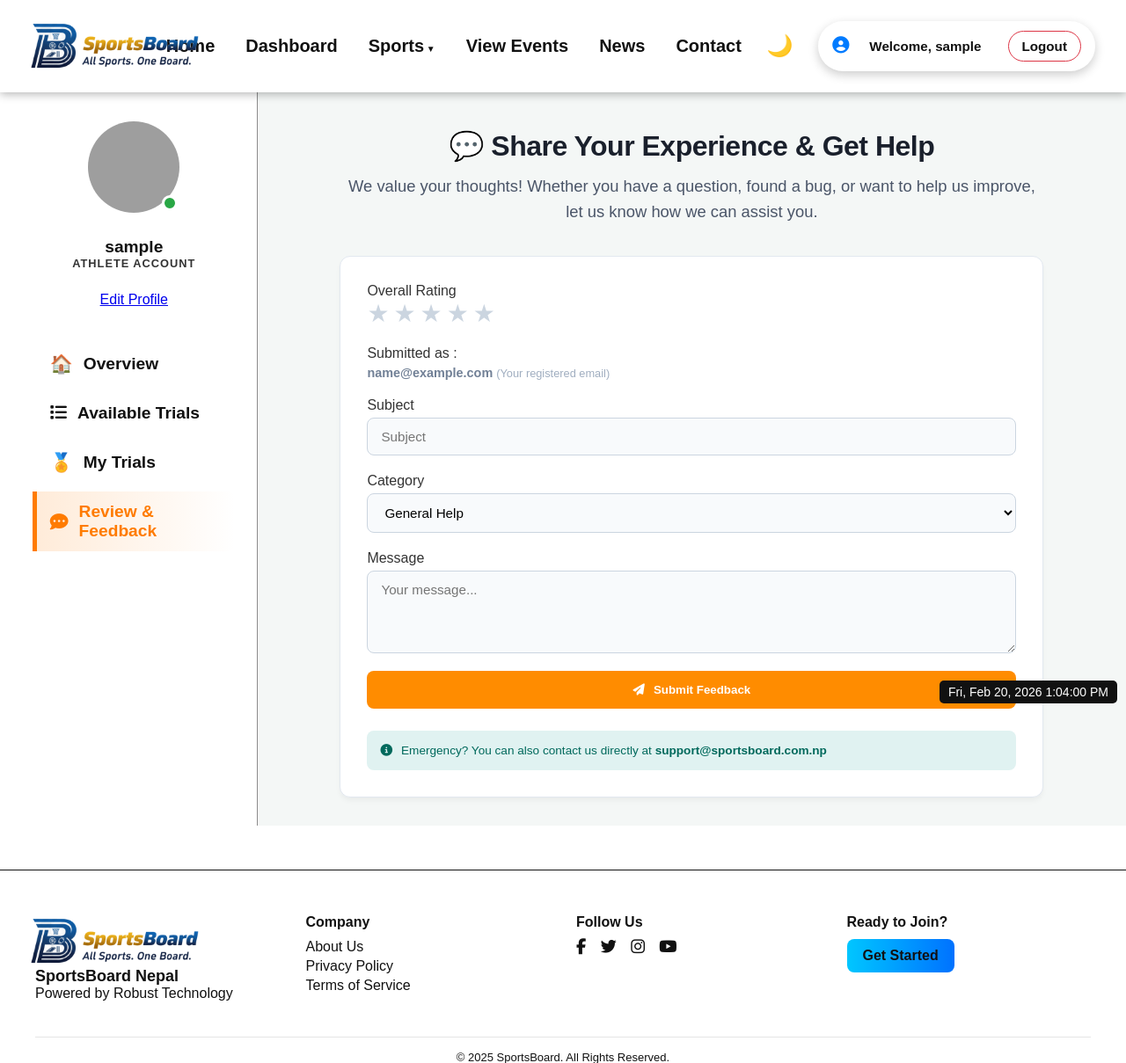
After one commit to AnujaLamichhane/SportsBoard, a Django app: page /accounts/feedback/ in a window 1280 px wide. The commit adds this page. Shown: the top 1209 px of the page at 88% size. Run offline with Django 5.2, Linux system fonts and the light colour scheme; the visitor is signed in with stand-in values (Sample User, id 1); data that the repository does not hold is empty; some libraries are stand-ins or nearby versions; grey boxes are pictures that could not be loaded.

Commit message:
user dashboard changes

```diff
--- /dev/null
+++ b/accounts/static/accounts/css/feedback.css
@@ -0,0 +1,122 @@
+/* Container Spacing */
+.feedback-page {
+    max-width: 800px;
+    margin: 0 auto;
+    padding-top: 20px;
+}
+
+.feedback-page .stat-flebel{
+    display: block;
+    font-size: 1.15rem;
+    font-weight: 500;
+    color: red;
+}
+
+/* Static Card Styling */
+.feedback-card-static {
+    background: #ffffff;
+    border: 1px solid #e2e8f0;
+    border-radius: 12px;
+    padding: 30px;
+    box-shadow: 0 4px 6px -1px rgba(0, 0, 0, 0.05);
+    animation: none !important; /* No pulsing */
+}
+
+.feedback-section {
+    margin-bottom: 20px;
+}
+
+/* Input Styling to match dashboard */
+.custom-input {
+    width: 100%;
+    padding: 12px 15px;
+    background: #f8fafc;
+    border: 1px solid #cbd5e0;
+    border-radius: 8px;
+    font-size: 0.95rem;
+    margin-top: 5px;
+    transition: border-color 0.2s;
+}
+
+.custom-input:focus {
+    outline: none;
+    border-color: #ff8c00;
+    background: #fff;
+}
+
+/* Orange Submit Button */
+.btn-submit-orange {
+    width: 100%;
+    background: #ff8c00;
+    color: white;
+    border: none;
+    padding: 14px;
+    border-radius: 8px;
+    font-weight: 600;
+    cursor: pointer;
+    display: flex;
+    align-items: center;
+    justify-content: center;
+    gap: 10px;
+}
+
+.btn-submit-orange:hover {
+    background: #e67e00;
+}
+
+/* Star Rating */
+.star-rating {
+    display: flex;
+    flex-direction: row-reverse;
+    justify-content: flex-end;
+    gap: 5px;
+}
+.star-rating input { display: none; }
+.star-rating label {
+    font-size: 28px;
+    color: #cbd5e0;
+    cursor: pointer;
+}
+.star-rating label:hover,
+.star-rating label:hover ~ label,
+.star-rating input:checked ~ label {
+    color: #ff8c00;
+}
+
+/* Emergency Alert */
+.emergency-alert {
+    margin-top: 25px;
+    background: #e0f2f1;
+    color: #00695c;
+    padding: 15px;
+    border-radius: 8px;
+    font-size: 0.85rem;
+    display: flex;
+    align-items: center;
+    gap: 10px;
+}
+
+/* Merged Header Style - Increased Sizes */
+.main-title {
+    font-size: 2rem;          /* Increased from 1.6rem */
+    font-weight: 800;            /* Extra bold for emphasis */
+    color: #1a202c;              /* Slightly darker for better contrast */
+    margin-bottom: 12px;
+    letter-spacing: -0.5px;      /* Tighter, professional look */
+    text-align: center;
+}
+
+.subtitle {
+    color: #4a5568;              /* Darker gray for better readability */
+    font-size: 1.15rem;          /* Increased from 0.95rem */
+    line-height: 1.6;
+    max-width: 850px;            /* Slightly wider to accommodate larger text */
+    margin-top: 5px;
+    font-weight: 400;
+    text-align: center;
+}
+
+/* Ensure the card spacing stays consistent */
+.section-header-main {
+    margin-bottom: 45px;         /* Increased gap for the larger font */
+}
--- a/accounts/static/accounts/css/user_dashboard.css
+++ b/accounts/static/accounts/css/user_dashboard.css
@@ -127,9 +124,10 @@
     display: flex;
     align-items: center;
     gap: 12px;
-    padding: 12px 24px;
+    padding: 12px 15px;
     text-decoration: none !important;
     font-weight: 600;
+    font-size: larger;
     color: var(--text-color);
     border-left: 5px solid transparent;
     transition: all 0.2s ease-in-out;
--- a/accounts/templates/accounts/_sidebar.html
+++ b/accounts/templates/accounts/_sidebar.html
@@ -1,4 +1,4 @@
-<aside style="width: 280px; background: var(--nav-bg); padding: 2.5rem 1.5rem; border-right: 1px solid rgba(128,128,128,0.9); display: flex; flex-direction: column; min-height: 100vh; flex-shrink: 0;">
+<aside style="width: 280px;;max-width: 280px; background: var(--nav-bg); padding: 2.5rem 1.5rem; border-right: 1px solid rgba(128,128,128,0.9); display: flex; flex-direction: column; min-height: 100vh; flex-shrink: 0;">
     <div style="text-align: center; margin-bottom: 2.5rem;">
         <div style="position: relative; display: inline-block;">
             <img src="{{ request.user.profile.profile_url }}" style="width: 110px; height: 110px; border-radius: 50%; object-fit: cover; border: 4px solid var(--accent-color); padding: 3px; background: var(--bg-color);">
@@ -13,10 +13,10 @@
         </a>
     </div>
 
-    <nav style="display: flex; flex-direction: column; gap: 8px;">
+    <nav style="display: flex; flex-direction: column; gap: 9px;">
         <a href="{% url 'accounts:user_dashboard' %}"
             class="nav-link {% if request.resolver_match.url_name == 'user_dashboard' %}active{% endif %}">
-            <span style="font-size: 1.1rem;">🏠</span>
+            <span style="font-size: 1.3rem;">🏠</span>
             <span> Overview</span>
         </a>
         <a href="{% url 'accounts:available_trials' %}" class="nav-link {% if request.resolver_match.url_name == 'available_trials' %}active{% endif %}">
@@ -25,12 +25,17 @@
         </a>
         <a href="{% url 'accounts:my_trials' %}"
             class="nav-link {% if request.resolver_match.url_name == 'my_trials' %}active{% endif %}">
-                        <span style="font-size: 1.1rem;">🏅</span>
+            <span style="font-size: 1.3rem;">🏅</span>
             <span>My Trials</span>
         </a>
         <!-- <a href="#" class="nav-link">
             <span style="font-size: 1.1rem;">⚙️</span>
             <span>Settings</span>
         </a> -->
+        <a href="{% url 'accounts:feedback' %}"
+            class="nav-link {% if request.resolver_match.url_name == 'feedback' %}active{% endif %}">
+                <i class="fas fa-comment-dots me-2" style="font-size: 1.3rem;"></i>
+                <span>Review & Feedback</span>
+        </a>
     </nav>
 </aside>
--- a/accounts/templates/accounts/available_trial.html
+++ b/accounts/templates/accounts/available_trial.html
@@ -1,8 +1,8 @@
 {% extends 'accounts/user_dashboard.html' %}
 {% load static %}
 {% block extra_head %}
+<link rel="stylesheet" href="{% static 'accounts/css/available_trial.css' %}">
     <link rel="stylesheet" href="{% static 'accounts/css/user_dashboard.css' %}">
-    <link rel="stylesheet" href="{% static 'accounts/css/available_trial.css' %}">
 {% endblock %}
 {% block athlete_dashboard_content %}
 <div class="available-trials-page">
--- a/accounts/templates/accounts/edit_profile.html
+++ b/accounts/templates/accounts/edit_profile.html
@@ -236,7 +236,7 @@
 
                 <div class="form-actions">
                     <button type="submit" class="btn-save">Save Changes</button>
-                    <a href="{% url 'accounts:user_dashboard' %}" class="btn-cancel">Discard Changes</a>
+                    <a href="{% url 'accounts:edit_profile' %}" class="btn-cancel">Discard Changes</a>
                 </div>
             </form>
 
--- /dev/null
+++ b/accounts/templates/accounts/feedback.html
@@ -0,0 +1,71 @@
+{% extends 'accounts/user_dashboard.html' %}
+{% load static %}
+
+{% block extra_head %}
+    <link rel="stylesheet" href="{% static 'accounts/css/feedback.css' %}">
+    <link rel="stylesheet" href="{% static 'accounts/css/user_dashboard.css' %}">
+{% endblock %}
+
+{% block athlete_dashboard_content %}
+<div class="feedback-page">
+
+    <header class="section-header-main" style="margin-bottom: 35px;">
+        <h2 class="main-title">💬 Share Your Experience & Get Help</h2>
+        <p class="subtitle">
+            We value your thoughts! Whether you have a question, found a bug, or want to help us improve, let us know how we can assist you.
+        </p>
+    </header>
+
+    <div class="feedback-card-static">
+        <form method="POST">
+            {% csrf_token %}
+
+            <div class="feedback-section">
+                <label class="stat-flabel">Overall Rating</label>
+                <div class="star-rating">
+                    <input type="radio" id="5" name="rating" value="5"><label for="5" required>★</label>
+                    <input type="radio" id="4" name="rating" value="4"><label for="4" required>★</label>
+                    <input type="radio" id="3" name="rating" value="3"><label for="3" required>★</label>
+                    <input type="radio" id="2" name="rating" value="2"><label for="2" required>★</label>
+                    <input type="radio" id="1" name="rating" value="1"><label for="1" required>★</label>
+                </div>
+            </div>
+            <div class="feedback-section">
+            <label class="stat-flabel">Submitted as :</label>
+            <p style="color: #718096; font-size: 0.9rem; margin-top: 5px;">
+                <strong>{{ request.user.email }}</strong>
+                <span style="font-size: 0.8rem; color: #a0aec0;">(Your registered email)</span>
+            </p>
+        </div>
+            <div class="feedback-section">
+                <label class="stat-flabel">Subject</label>
+                <input type="text" name="subject" class="custom-input" placeholder="Subject">
+            </div>
+
+            <div class="feedback-section">
+                <label class="stat-flabel">Category</label>
+                <select name="category" class="custom-input">
+                    <option value="general">General Help</option>
+                    <option value="bug">Report a Bug</option>
+                    <option value="feature">Feature Request</option>
+                    <option value="feature">Other</option>
+                </select>
+            </div>
+
+            <div class="feedback-section">
+                <label class="stat-flabel">Message</label>
+                <textarea name="message" class="custom-input" rows="4" placeholder="Your message..."></textarea>
+            </div>
+
+            <button type="submit" class="btn-submit-orange">
+                <i class="fas fa-paper-plane"></i> Submit Feedback
+            </button>
+        </form>
+
+        <div class="emergency-alert">
+            <i class="fas fa-info-circle"></i>
+            <span>Emergency? You can also contact us directly at <strong>support@sportsboard.com.np</strong></span>
+        </div>
+    </div>
+</div>
+{% endblock %}
--- a/accounts/templates/accounts/user_dashboard.html
+++ b/accounts/templates/accounts/user_dashboard.html
@@ -98,7 +98,6 @@
                         📍 {{ sub.event_venue_address|default:"Not Provided" }}
                     </small>
                     <small class="timestamp">Applied: {{ sub.created_at|date:"M d, Y" }}</small>
-
                 </div>
                 {% empty %}
                 <p class="empty-msg">No trial applications submitted yet.</p>
--- a/accounts/urls.py
+++ b/accounts/urls.py
@@ -21,4 +21,5 @@ urlpatterns = [
     path('my-trials/download/<int:pk>/', views.download_trial_pdf, name='download_trial_pdf'),
     path('my-trials/view/<int:pk>/', views.trial_detail_view, name='trial_detail_view'),
     path('available-trials/', views.available_trials_view, name='available_trials'),
+    path('feedback/', views.feedback_view, name='feedback'),
 ]
--- a/accounts/views.py
+++ b/accounts/views.py
@@ -12,7 +12,7 @@ from django.contrib.auth.models import Group
 from django.conf import settings
 from django.views.decorators.csrf import csrf_protect
 from organizer.models import Event, TicketSale,PlayerSelectionForm
-from accounts.models import Profile
+from accounts.models import Profile, Feedback
 from django.template.loader import get_template
 from xhtml2pdf import pisa
 from django.shortcuts import get_object_or_404
@@ -320,3 +320,33 @@ def available_trials_view(request):
     }
 
     return render(request, 'accounts/available_trial.html', context)
+@login_required
+def feedback_view(request):
+    if request.method == 'POST':
+        # Capture data from the merged form
+        rating = request.POST.get('rating',0)
+        subject = request.POST.get('subject')
+        category = request.POST.get('category')
+        message = request.POST.get('message')
+
+        if not rating or not subject or not message:
+            messages.error(request, "Please provide a rating, subject, and a detailed message.")
+            # Return to the form with existing data so they don't lose progress
+            return render(request, 'accounts/feedback.html', {
+                'active_tab': 'feedback',
+                'form_data': request.POST
+            })
+        # Save to database
+        Feedback.objects.create(
+            user=request.user,
+            email=request.user.email,
+            rating=rating,
+            subject=subject,
+            category=category,
+            message=message
+        )
+
+        messages.success(request, "Feedback submitted successfully! We will get back to you soon.")
+        return redirect('accounts:user_dashboard')
+
+    return render(request, 'accounts/feedback.html', {'active_tab': 'feedback'})
```
Also changed, not shown: other parts of accounts/static/accounts/css/user_dashboard.css (+79 -28 lines), accounts/models.py (+21 -0 lines), accounts/static/accounts/css/available_trial.css (+6 -6 lines), accounts/static/accounts/css/my_trials.css (+12 -2 lines). Lines whose indentation alone changed are shown as unchanged.
